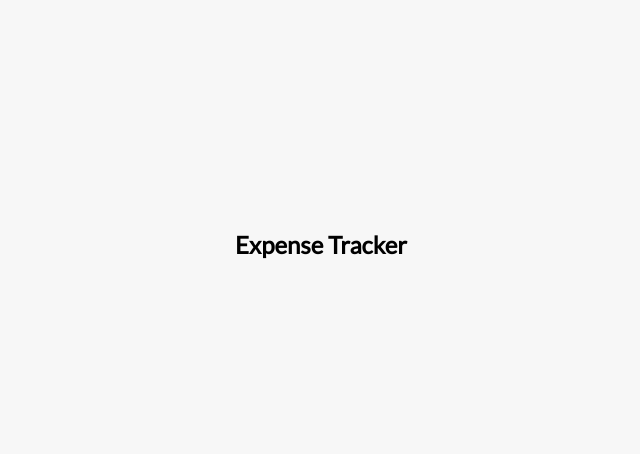
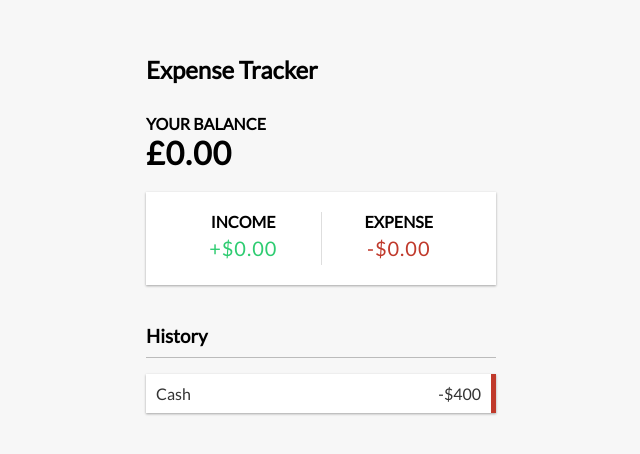
Before and after one commit to b-lauren/react-expenses-app, a React (Create React App) app: page / in a window 1280 px wide. Shown: the part 156-610 px from the top of the page, without its empty margins (319-959 px from the left). Built offline with nearby package versions, Linux system fonts and the light colour scheme.

Commit message:
created income and transaction list components

```diff
--- a/src/App.js
+++ b/src/App.js
@@ -1,10 +1,18 @@
 import "./App.css";
 import { Header } from "./components/Header";
+import { Balance } from "./components/Balance";
+import { Income } from "./components/Income";
+import { TransactionList } from "./components/TransactionList";
 
 function App() {
   return (
     <div className="App">
       <Header />
+      <div className="container">
+        <Balance />
+        <Income />
+        <TransactionList />
+      </div>
     </div>
   );
 }
--- /dev/null
+++ b/src/components/Balance.js
@@ -0,0 +1,10 @@
+import React from "react";
+
+export const Balance = () => {
+  return (
+    <>
+      <h4>Your Balance</h4>
+      <h1 id="balance">£0.00</h1>
+    </>
+  );
+};
--- /dev/null
+++ b/src/components/Income.js
@@ -0,0 +1,20 @@
+import React from "react";
+
+export const Income = () => {
+  return (
+    <div class="inc-exp-container">
+      <div>
+        <h4>Income</h4>
+        <p id="money-plus" class="money plus">
+          +$0.00
+        </p>
+      </div>
+      <div>
+        <h4>Expense</h4>
+        <p id="money-minus" class="money minus">
+          -$0.00
+        </p>
+      </div>
+    </div>
+  );
+};
--- /dev/null
+++ b/src/components/TransactionList.js
@@ -0,0 +1,15 @@
+import React from "react";
+
+export const TransactionList = () => {
+  return (
+    <>
+      <h3>History</h3>
+      <ul id="list" class="list">
+        <li class="minus">
+          Cash <span>-$400</span>
+          <button class="delete-btn">x</button>
+        </li>
+      </ul>
+    </>
+  );
+};
```
